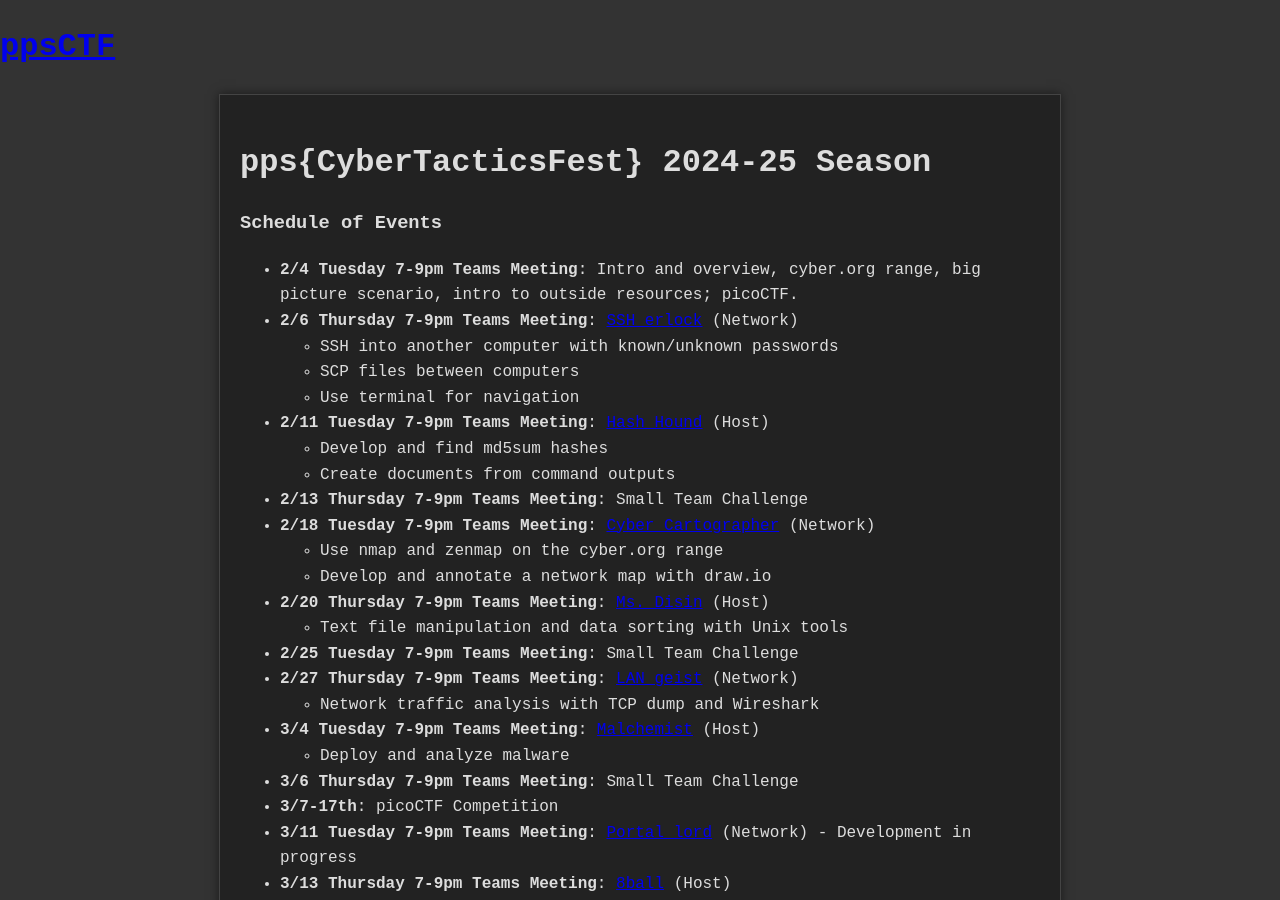
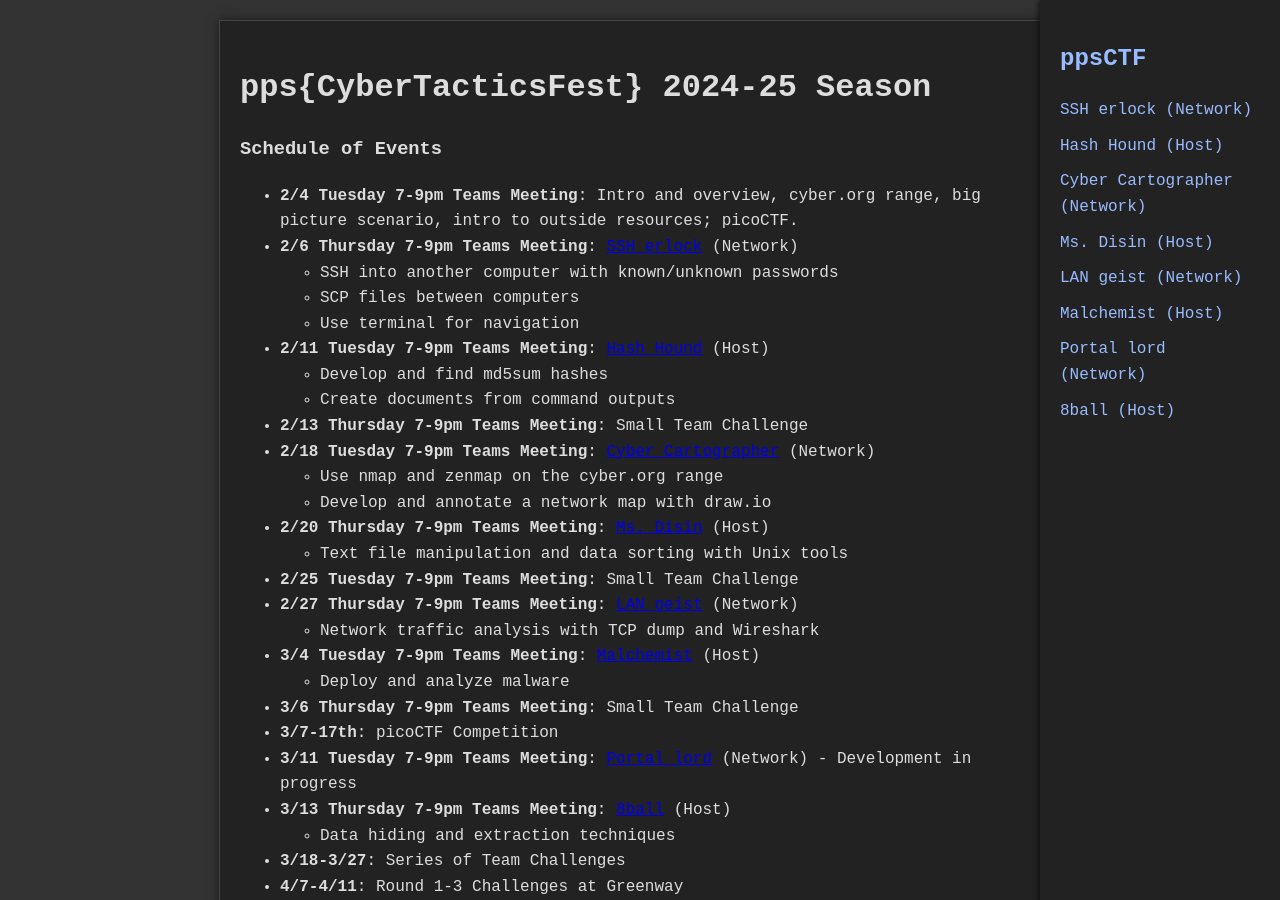
Before and after one commit to jboyce1/ppsCTF, a Jekyll site: the page built from index.md, in a window 1280 px wide and 900 px high. Built offline with Jekyll 4.4.1, drawn with Linux system fonts in a browser that asks for light colours.

Commit message:
Update default.html

```diff
--- a/_layouts/default.html
+++ b/_layouts/default.html
@@ -7,13 +7,20 @@
     <link rel="stylesheet" href="{{ '/assets/css/styles.css' | relative_url }}">
 </head>
 <body>
-    <div class="container">
-        <header>
-            <h1><a href="{{ '/' | relative_url }}">{{ site.title }}</a></h1>
-        </header>
-        <main>
-            {{ content }}
-        </main>
-    </div>
+    <nav>
+        <h1><a href="{{ '/' | relative_url }}">{{ site.title }}</a></h1>
+        <!-- Challenge Links -->
+        <a href="{{ '/classes/SSHerlock' | relative_url }}">SSH erlock (Network)</a>
+        <a href="{{ '/classes/HashHound' | relative_url }}">Hash Hound (Host)</a>
+        <a href="{{ '/classes/CyberCartographer' | relative_url }}">Cyber Cartographer (Network)</a>
+        <a href="{{ '/classes/MsDisin' | relative_url }}">Ms. Disin (Host)</a>
+        <a href="{{ '/classes/LANgeist' | relative_url }}">LAN geist (Network)</a>
+        <a href="{{ '/classes/Malchemist' | relative_url }}">Malchemist (Host)</a>
+        <a href="{{ '/classes/PortalLord' | relative_url }}">Portal lord (Network)</a>
+        <a href="{{ '/classes/8ball' | relative_url }}">8ball (Host)</a>
+    </nav>
+    <main class="main-content">
+        {{ content }}
+    </main>
 </body>
 </html>
```
